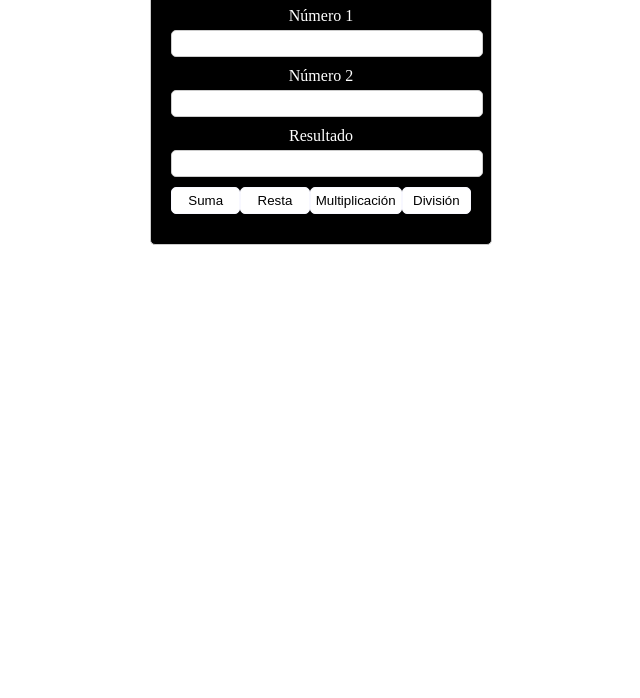
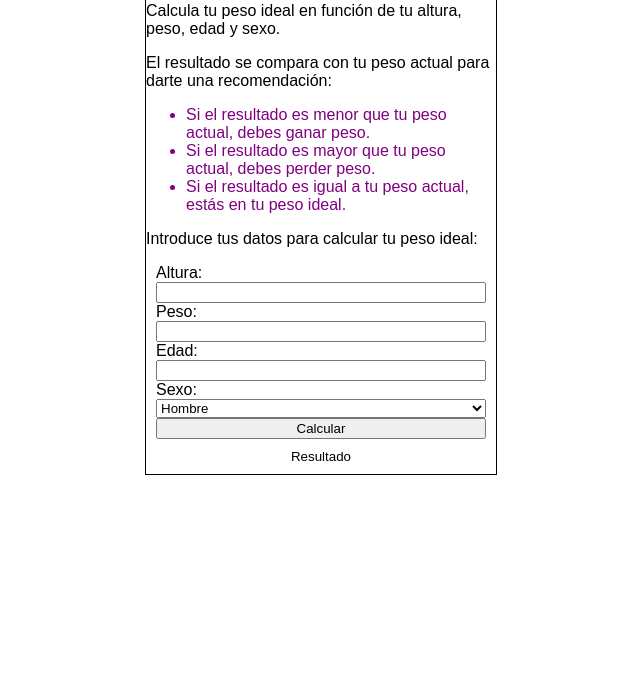
Before and after one commit to Wale2100/aviso-de-confidencialidad, a plain HTML site: page index.html in a window 1280 px wide. Shown: the part 102-800 px from the top of the page, without its empty margins (319-959 px from the left). Drawn offline with Linux system fonts and the light colour scheme.

Commit message:
calculadora de peso ideal

```diff
--- a/index.html
+++ b/index.html
@@ -7,107 +7,117 @@
 </head>
 
 <body>
-    <div class="calculadora">
-        <h1>Calculadora</h1>
-        <div>
-            <label for="num1">Número 1</label>
-            <input type="number" id="num1">
-        </div>
-        <div>
-            <label for="num2">Número 2</label>
-            <input type="number" id="num2">
-        </div>
-        <div>
-            <label for="resultado">Resultado</label>
-            <input type="number" id="resultado" disabled>
-        </div>
-        <div class="botones">
-            <button id="btnSuma">Suma</button>
-            <button id="btnResta">Resta</button>
-            <button id="btnMultiplicacion">Multiplicación</button>
-            <button id="btnDivision">División</button>
-        <div>
+
+</body>
+    <div class="cuerpo">
+        <h1>Calculadora de peso ideal</h1>
+
+        <p>Calcula tu peso ideal en función de tu altura, peso, edad y sexo.</p>
+        <p>El resultado se compara con tu peso actual para darte una recomendación:</p>
+
+        <ul>
+            <li>Si el resultado es menor que tu peso actual, debes ganar peso.</li>
+            <li>Si el resultado es mayor que tu peso actual, debes perder peso.</li>
+            <li>Si el resultado es igual a tu peso actual, estás en tu peso ideal.</li>
+        </ul>
+
+        <p>Introduce tus datos para calcular tu peso ideal:</p>
+
+        <form id="miFormulario">
+            <label for="altura">Altura:</label>
+            <input type="number" id="altura" name="altura" required>
+
+            <label for="peso">Peso:</label>
+            <input type="number" id="peso" name="peso" required>
+
+            <label for="edad">Edad:</label>
+            <input type="number" id="edad" name="edad" required>
+
+            <label for="sexo">Sexo:</label>
+            <select id="sexo" name="sexo" required>
+                <option value="hombre">Hombre</option>
+                <option value="mujer">Mujer</option>
+            </select>
+
+            <button type="button" onclick="calcularPesoIdeal()">Calcular</button>
+            <small id="resultado">Resultado</small>
+        </form>
+
     </div>
+    <script>
+        function calcularPesoIdeal() {
+            var altura = parseFloat(document.getElementById("altura").value);
+            var peso = parseFloat(document.getElementById("peso").value);
+            var edad = parseFloat(document.getElementById("edad").value);
+            var sexo = document.getElementById("sexo").value;
+
+            var resultado = "";
+
+            if (sexo === "mujer") {
+                resultado = (altura - 100 + edad / 10) * 0.9;
+            } else {
+                resultado = altura - 100 + edad / 10;
+            }
+
+            var recomendacion = "";
+
+            if (resultado > peso) {
+                recomendacion = "Debes ganar peso.";
+                document.getElementById("resultado").classList.add("rojo");
+            } else if (resultado < peso) {
+                recomendacion = "Debes perder peso.";
+                document.getElementById("resultado").classList.add("amarillo");
+            } else if (resultado == peso) {
+                recomendacion = "Estás en tu peso ideal.";
+                document.getElementById("resultado").classList.add("verde");
+            }
+
+            document.getElementById("resultado").textContent = recomendacion;
+        }
+    </script>
     <style>
-        .calculadora {
-            width: 300px;
+        body {
+            font-family: Arial, sans-serif;
+        }
+        .cuerpo {
+            width: 350px;
             margin: 0 auto;
-            padding: 20px;
-            border: 1px solid #ccc;
-            border-radius: 5px;
-            background-color: black;
+            border: solid 1px black;
+        }
+        h1 {
+            background-color: blue;
+            margin-top: 0%;
+            text-align: center;
+
+
+        }
+        ul {
+            color: purple;
         }
 
-        .calculadora h1 {
-            text-align: center;
-            color: white;
+        form {
+            margin: 10px;
+            display: flex;
+            flex-direction: column;
         }
 
-        .calculadora div {
-            margin-bottom: 10px;
-        }
-
-        .calculadora label {
-            display: block;
-            margin-bottom: 5px;
-            color: white;
+        small {
+            margin-top: 10px;
             text-align: center;
         }
 
-        .calculadora input {
-            width: 100%;
-            padding: 5px;
-            border: 1px solid #ccc;
-            border-radius: 5px;
-            background-color: white;
+        .rojo {
+            color: red;
         }
 
-        .botones {
-            display: flex;
-            justify-content: space-between;
+        .verde {
+            color: green;
         }
 
-        .calculadora button {
-            display: inline;
-            width: 100px;
-            padding: 5px;
-            border: 1px solid ghostwhite;
-            border-radius: 5px;
-            background-color: white;
-            cursor: pointer;
+        .amarillo {
+            color: yellow;
         }
 
-        .calculadora button:hover {
-            background-color: rosybrown;
-        }
     </style>
-
-    <script>
-        const num1 = document.getElementById('num1');
-        const num2 = document.getElementById('num2');
-        const resultado = document.getElementById('resultado');
-        const btnSuma = document.getElementById('btnSuma');
-        const btnResta = document.getElementById('btnResta');
-        const btnMultiplicacion = document.getElementById('btnMultiplicacion');
-        const btnDivision = document.getElementById('btnDivision');
-
-        btnSuma.onclick = () => {
-            resultado.value = parseInt(num1.value) + parseInt(num2.value);
-        }
-
-        btnResta.onclick = () => {
-            resultado.value = parseInt(num1.value) - parseInt(num2.value);
-        }
-
-        btnMultiplicacion.onclick = () => {
-            resultado.value = parseInt(num1.value) * parseInt(num2.value);
-        }
-
-        btnDivision.onclick = () => {
-            resultado.value = parseInt(num1.value) / parseInt(num2.value);
-        }
-
-    </script>
-
 </body>
 </html>
```
